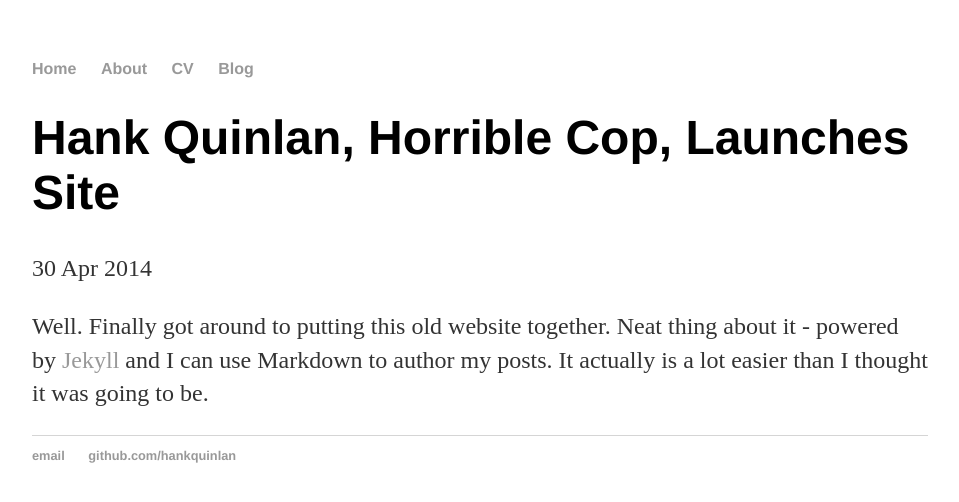
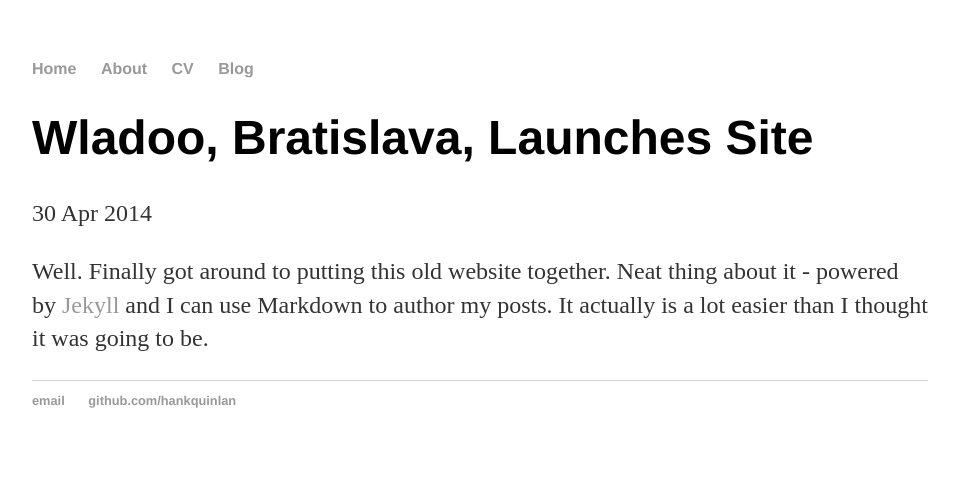
Before and after one commit to Wladoo/SNES, a Jekyll site: the page built from _posts/2014-04-30-hank-quinlan-site-launched.md, in a window 1280 px wide. Shown: the top 502 px of the page, without its empty margins (160-1119 px from the left). Built offline with Jekyll 4.4.1, drawn with Linux system fonts in a browser that asks for light colours.

Commit message:
Update 2014-04-30-hank-quinlan-site-launched.md

```diff
--- a/_posts/2014-04-30-hank-quinlan-site-launched.md
+++ b/_posts/2014-04-30-hank-quinlan-site-launched.md
@@ -1,6 +1,6 @@
 ---
 layout: post
-title: "Hank Quinlan, Horrible Cop, Launches Site"
+title: "Wladoo, Bratislava, Launches Site"
 date: 2014-04-30
 ---
 
```
